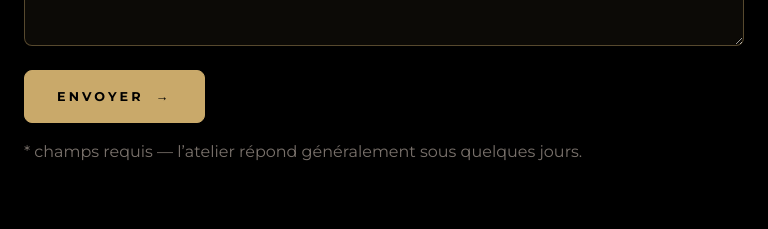
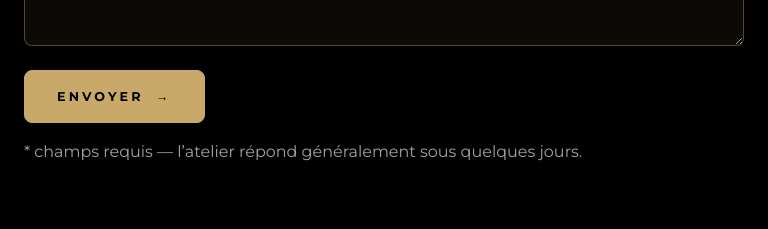
Before and after one commit to Fysalidev/www-sousaphone-carbon, a Next.js app: page /contact in a window 768 px wide. Shown: the part 900-1129 px from the top of the page. Built offline with nearby package versions, Linux system fonts and the light colour scheme; no server answers.

Commit message:
1 | Site | corrections Lighthouse : contraste note contact (stone-400), description des stats en dd (dl valide)
Generated by Mistral Vibe.
Co-Authored-By: Mistral Vibe <vibe@mistral.ai>

```diff
--- a/src/app/contact/ContactForm.js
+++ b/src/app/contact/ContactForm.js
@@ -146,7 +146,7 @@ export default function ContactForm() {
           {pending ? "ENVOI EN COURS…" : "ENVOYER"}
           <span aria-hidden="true">&rarr;</span>
         </button>
-        <p className="paragraphe-section mt-4 leading-relaxed text-stone-500">
+        <p className="paragraphe-section mt-4 leading-relaxed text-stone-400">
           * champs requis — l&rsquo;atelier répond généralement sous quelques
           jours.
         </p>
--- a/src/app/globals.css
+++ b/src/app/globals.css
@@ -282,7 +282,10 @@ body {
        phrase se glisse sous la légende. */
     align-items: start;
   }
-  .instrument-hero .instrument-stat dd {
+  /* La valeur (dd instrument-stat-valeur) en colonne 1 ; la
+     description, devenue dd elle aussi, garde sa règle dédiée en
+     colonne 2 ci-dessous. */
+  .instrument-hero .instrument-stat-valeur {
     grid-column: 1;
     grid-row: 1;
   }
--- a/src/app/instrument/page.js
+++ b/src/app/instrument/page.js
@@ -63,9 +63,9 @@ function StatCommentee({ valeur, legende, description, dore = false }) {
         {valeur}
         <span>%</span>
       </dd>
-      <p className="instrument-stat-description paragraphe-section order-3 mt-3 leading-relaxed text-stone-300">
+      <dd className="instrument-stat-description paragraphe-section order-3 mt-3 leading-relaxed text-stone-300">
         {description}
-      </p>
+      </dd>
     </div>
   );
 }
```
